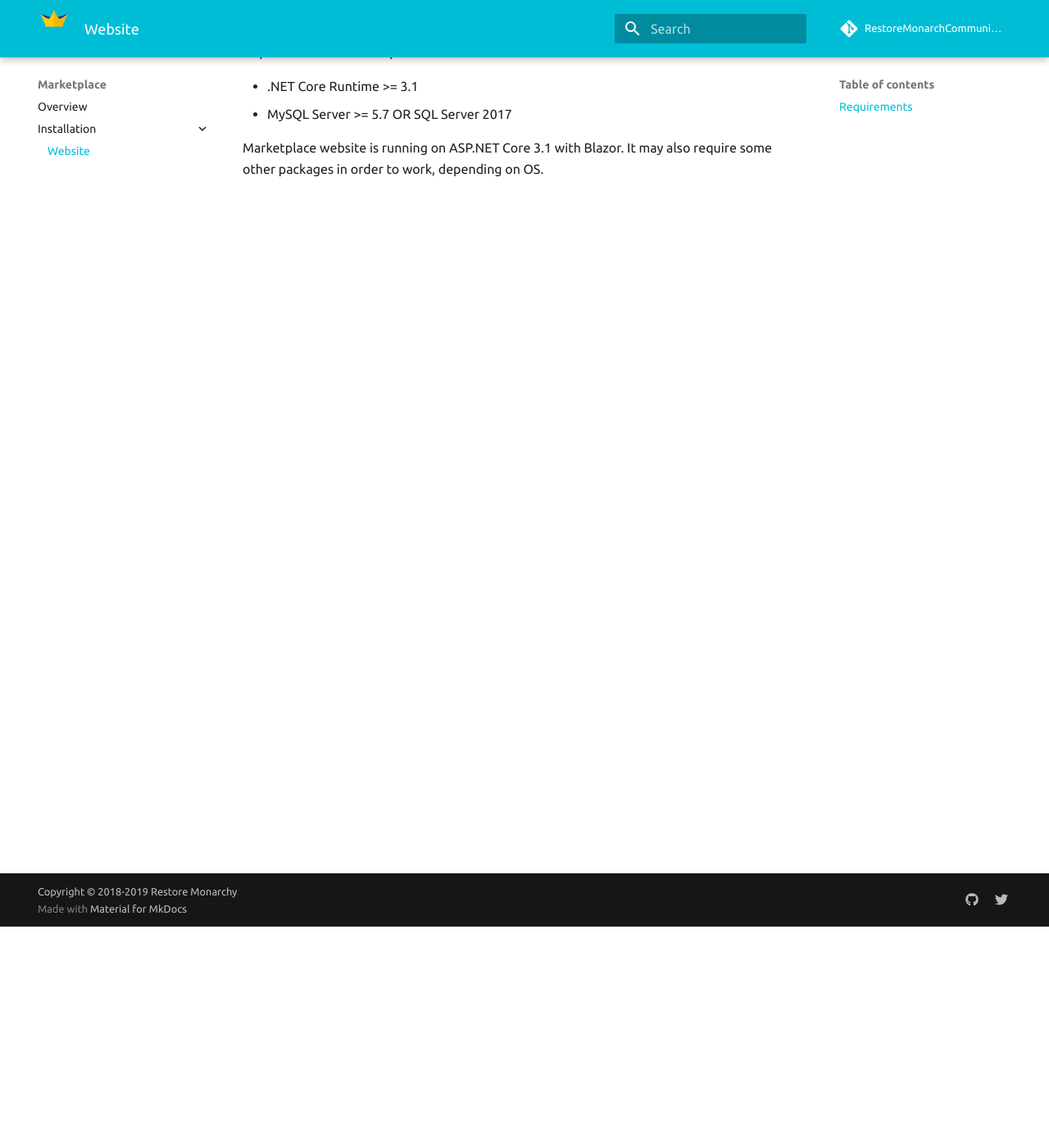
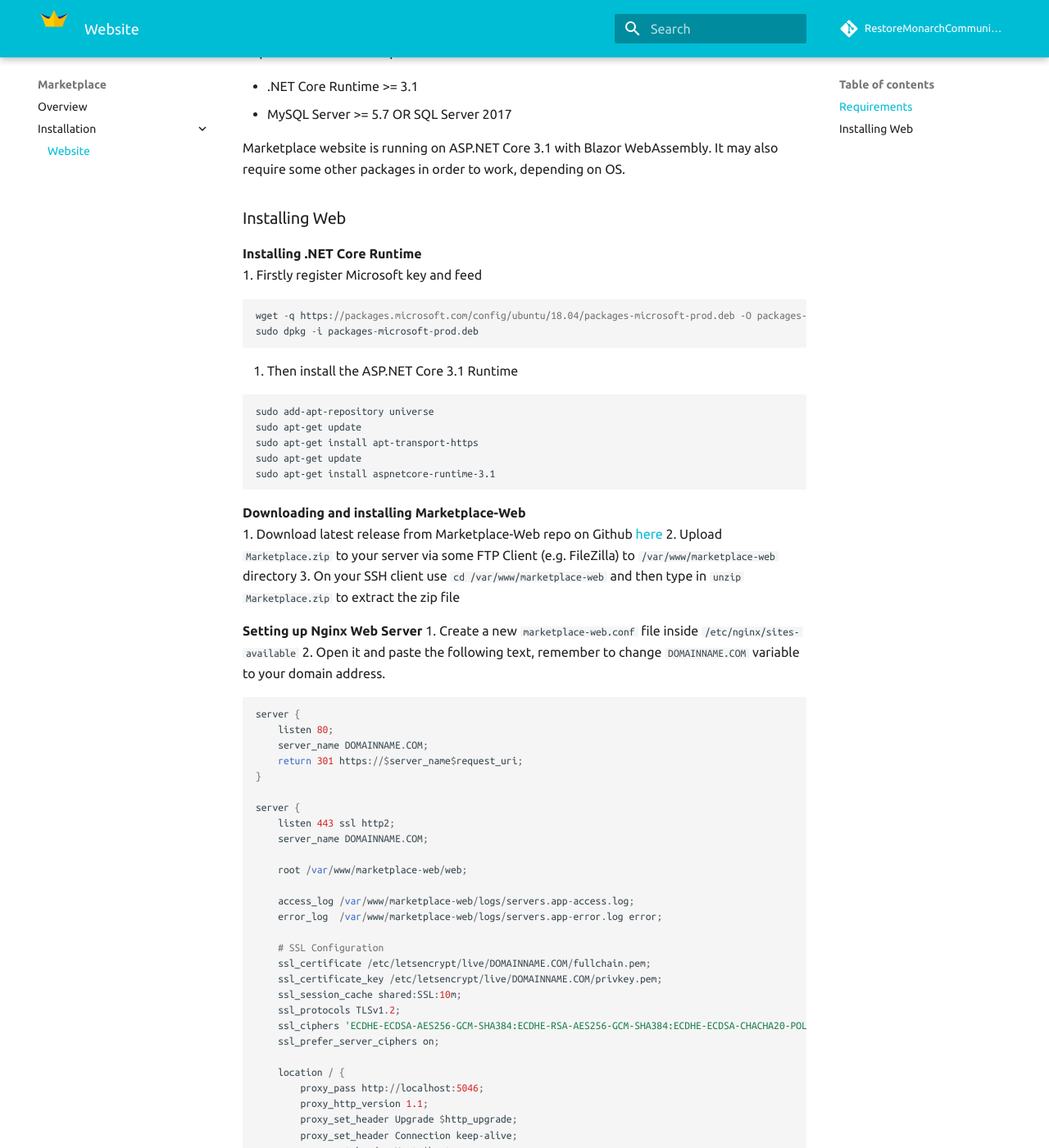
Before and after one commit to RestoreMonarchyCommunity/Documentation, an MkDocs documentation site: the page built from docs/marketplace/website-installation.md, in a window 1280 px wide and 1400 px high, scrolled down 270 px. Shown: the whole window at 82% size. Built offline with MkDocs 1.6.1 and Material for MkDocs 9.7.7, drawn with Linux system fonts in a browser that asks for light colours; comment, search, counter and statistics services are not loaded; some of the changed text lies outside the part shown.

Commit message:
Add installations guide

````diff
--- a/docs/marketplace/website-installation.md
+++ b/docs/marketplace/website-installation.md
@@ -4,4 +4,119 @@
 * .NET Core Runtime >= 3.1
 * MySQL Server >= 5.7 OR SQL Server 2017
 
-Marketplace website is running on ASP.NET Core 3.1 with Blazor. It may also require some other packages in order to work, depending on OS.
+Marketplace website is running on ASP.NET Core 3.1 with Blazor WebAssembly. It may also require some other packages in order to work, depending on OS.
+
+### Installing Web
+**Installing .NET Core Runtime**
+1. Firstly register Microsoft key and feed
+```
+wget -q https://packages.microsoft.com/config/ubuntu/18.04/packages-microsoft-prod.deb -O packages-microsoft-prod.deb
+sudo dpkg -i packages-microsoft-prod.deb
+```
+2. Then install the ASP.NET Core 3.1 Runtime
+```
+sudo add-apt-repository universe
+sudo apt-get update
+sudo apt-get install apt-transport-https
+sudo apt-get update
+sudo apt-get install aspnetcore-runtime-3.1
+```
+**Downloading and installing Marketplace-Web**
+1. Download latest release from Marketplace-Web repo on Github [here](https://github.com/RestoreMonarchy/Marketplace-Web/releases)
+2. Upload `Marketplace.zip` to your server via some FTP Client (e.g. FileZilla) to `/var/www/marketplace-web` directory
+3. On your SSH client use `cd /var/www/marketplace-web` and then type in `unzip Marketplace.zip` to extract the zip file
+
+**Setting up Nginx Web Server**
+1. Create a new `marketplace-web.conf` file inside `/etc/nginx/sites-available`
+2. Open it and paste the following text, remember to change `DOMAINNAME.COM` variable to your domain address.
+
+```conf
+server {
+    listen 80;
+    server_name DOMAINNAME.COM;
+    return 301 https://$server_name$request_uri;
+}
+
+server {
+    listen 443 ssl http2;
+    server_name DOMAINNAME.COM;
+
+    root /var/www/marketplace-web/web;
+
+    access_log /var/www/marketplace-web/logs/servers.app-access.log;
+    error_log  /var/www/marketplace-web/logs/servers.app-error.log error;
+
+    # SSL Configuration
+    ssl_certificate /etc/letsencrypt/live/DOMAINNAME.COM/fullchain.pem;
+    ssl_certificate_key /etc/letsencrypt/live/DOMAINNAME.COM/privkey.pem;
+    ssl_session_cache shared:SSL:10m;
+    ssl_protocols TLSv1.2;
+    ssl_ciphers 'ECDHE-ECDSA-AES256-GCM-SHA384:ECDHE-RSA-AES256-GCM-SHA384:ECDHE-ECDSA-CHACHA20-POLY1305:ECDHE-RSA-CHACHA20-POLY1305:ECDHE-ECDSA-AES128-GCM-SHA256:ECDHE-RSA-AES128-GCM-SHA256:ECDHE-ECDSA-AES256-SHA384:ECDHE-RSA-AES256-SHA384:ECDHE-ECDSA-AES128-SHA256:ECDHE-RSA-AES128-SHA256';
+    ssl_prefer_server_ciphers on;
+
+    location / {
+        proxy_pass http://localhost:5046;
+        proxy_http_version 1.1;
+        proxy_set_header Upgrade $http_upgrade;
+        proxy_set_header Connection keep-alive;
+        proxy_set_header Host $host;
+        proxy_cache_bypass $http_upgrade;
+        proxy_set_header X-Forwarded-For $proxy_add_x_forwarded_for;
+        proxy_set_header X-Forwarded-Proto $scheme;
+    }
+}
+```
+3. Now to add your site to Nginx enabled sites use
+```
+sudo ln -s /etc/nginx/sites-available/marketplace-web.conf /etc/nginx/sites-enabled/marketplace-web.conf
+```
+4. You then have to create SSL certificate, learn more about how to do it [here](https://pterodactyl.io/tutorials/creating_ssl_certificates.html#method-1-using-certbot)
+5. And finally restart your Nginx web server via
+```
+systemctl restart nginx
+```
+
+**Running Marketplace-Web**
+1. First you should make sure your Marketplace-Web is working properly, so go to web files directory and use start the website.
+```
+cd /var/www/marketplace-web/web
+dotnet Marketplace.Server
+```
+!!! note
+Remember to first properly configure the website in `appsettings.json` before running!
+
+2. Now stop the website running by pressing `ctrl + c` because we want to have it running as service.
+
+3. To run a service first you have to create service definition file
+```
+sudo nano /etc/systemd/system/marketplace-web.service
+```
+4. When nano file opens paste in the text below and then save the file
+```service
+[Unit]
+Description=ASP.NET Core Marketplace Web
+
+[Service]
+WorkingDirectory=/var/www/marketplace-web/web
+ExecStart=/usr/bin/dotnet /var/www/marketplace-web/web/Marketplace.Server.dll
+Restart=always
+# Restart service after 10 seconds if the dotnet service crashes:
+RestartSec=10
+KillSignal=SIGINT
+SyslogIdentifier=marketplace-web
+User=www-data
+Environment=ASPNETCORE_ENVIRONMENT=Production
+Environment=DOTNET_PRINT_TELEMETRY_MESSAGE=false
+
+[Install]
+WantedBy=multi-user.target
+```
+5. Now to enable the service execute following:
+```
+sudo systemctl enable marketplace-web.service
+```
+6. And so now run the service and see the status
+```
+sudo systemctl start marketplace-web.service
+sudo systemctl status marketlace-web.service
+```
````
Also changed, not shown: docs/marketplace/overview.md (+1 -0 lines).
